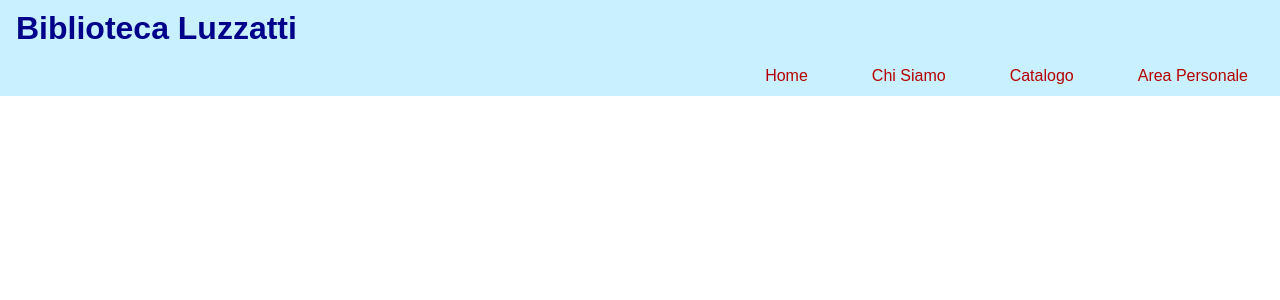
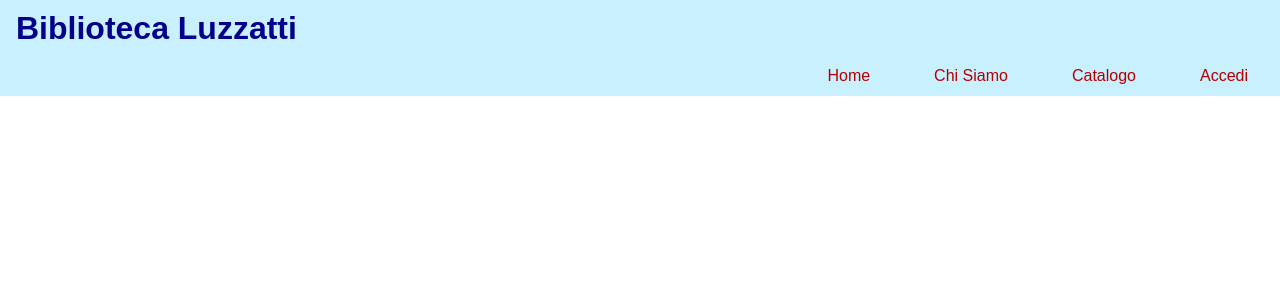
Before and after one commit to cola-marco/TecWeb, a PHP site: page /checkLogin.php in a window 1280 px wide. Shown: the top 300 px of the page. Run offline with PHP 8.4, Linux system fonts and the light colour scheme.

Commit message:
Corretto Issue accessibilità rinominato area personale

```diff
--- a/checkLogin.php
+++ b/checkLogin.php
@@ -20,6 +20,8 @@
                     $_SESSION['ID_Cliente'] = $user['ID_Cliente'];
                     $_SESSION['is_logged_in'] = true; //per capire se è loggato o no
                     $_SESSION['ruolo'] = $user['Ruolo'];
+                    $_SESSION['user_role'] = $user['Ruolo'];
+
                     if($user['Ruolo'] == 'Cliente') {
                         header("Location: login.php"); //viene mandato alla pagina di login
                         exit();
--- a/templates/header.php
+++ b/templates/header.php
@@ -19,14 +19,14 @@
     // Aggiungi "Registrati" SOLO se l'utente NON è loggato + Area Personale dinamica e divisione per ruoli
     if (isset($_SESSION['is_logged_in']) && $_SESSION['is_logged_in'] === true) {
         if (isset($_SESSION['user_role']) && $_SESSION['user_role'] === 'Admin') {
-            $pages['admin.php'] = ['text' => 'Area Personale', 'class' => ''];
+            $pages['admin.php'] = ['text' => 'Area Admin', 'class' => ''];
             $currentAreaPage = 'admin.php';
         } else {
             $pages['login.php'] = ['text' => 'Area Personale', 'class' => ''];
             $currentAreaPage = 'login.php';
         }
     } else {
-        $pages['login.php'] = ['text' => 'Area Personale', 'class' => ''];
+        $pages['login.php'] = ['text' => 'Accedi', 'class' => ''];
         $currentAreaPage = 'login.php';
     }
 
```
